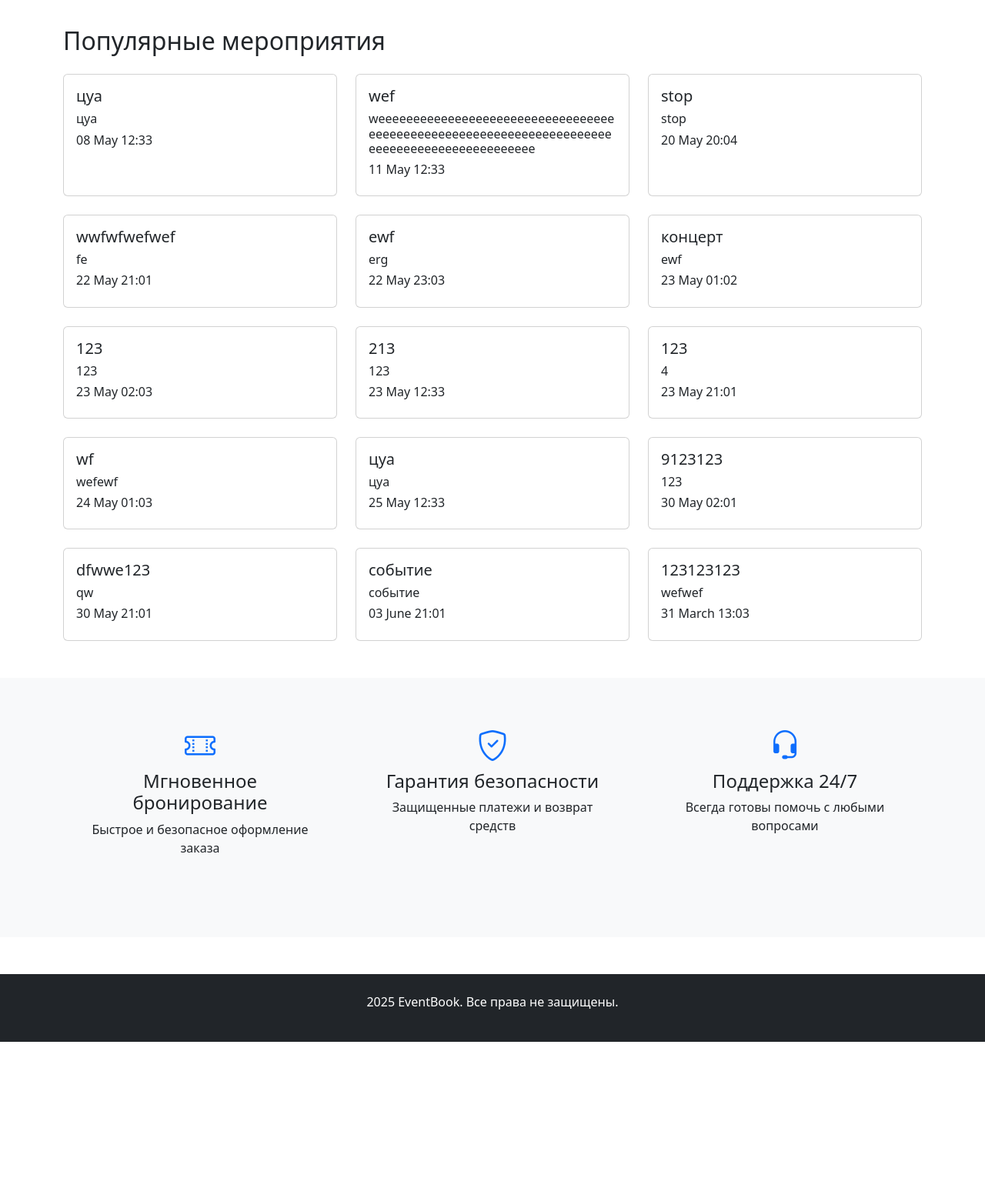
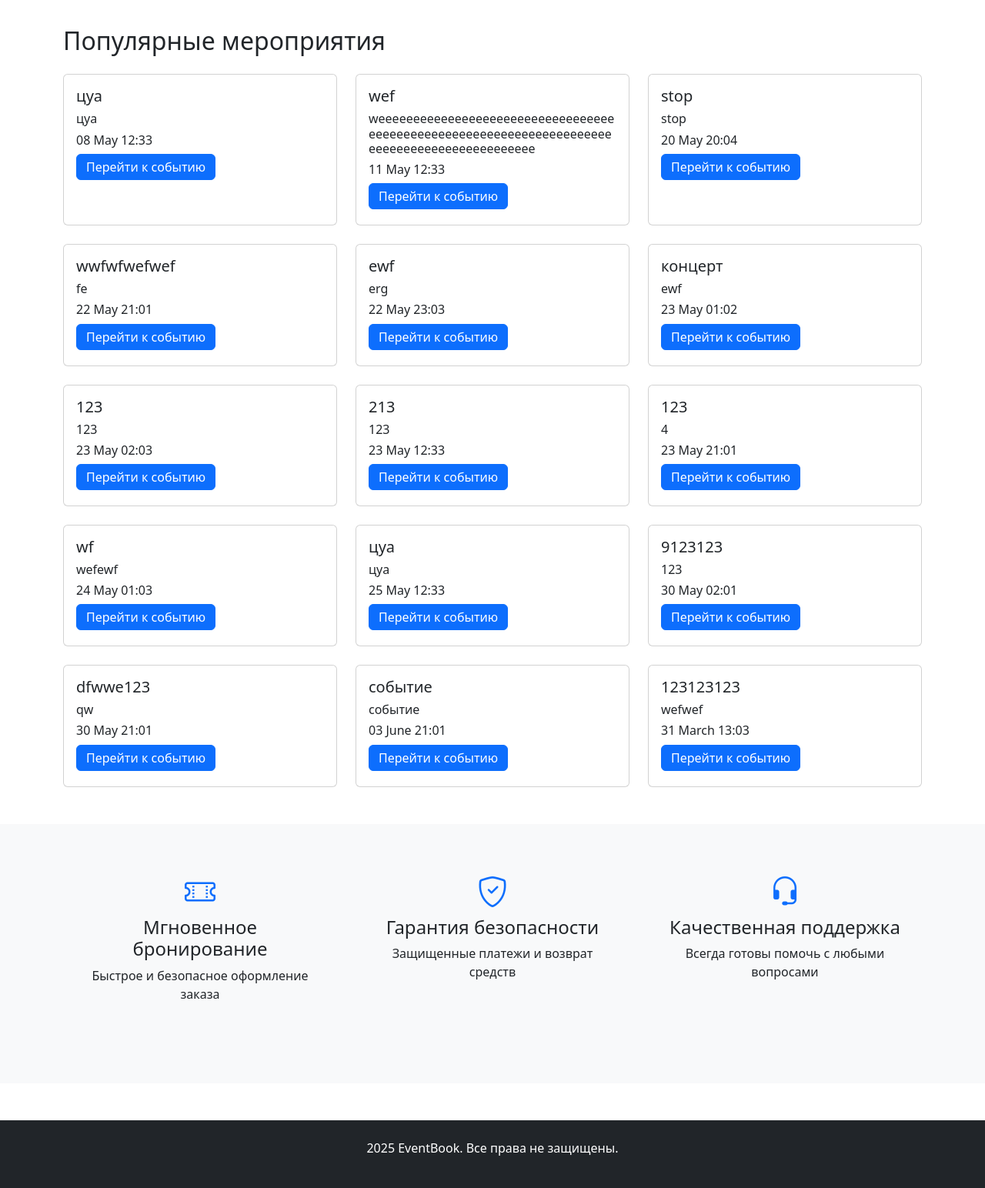
Before and after one commit to NotAKes/mybooking, a Flask app: page / in a window 1280 px wide. Shown: the part 470-2014 px from the top of the page at 77% size. Before the commit the page ends 1824 px from the top, so only its background shows below. Run offline with Flask 3, Linux system fonts and the light colour scheme; data comes from the database, SQL or seed files in the repository; both versions use the stored data as it was after the commit.

Commit message:
user blueprint

```diff
--- a/main.py
+++ b/main.py
@@ -7,16 +7,28 @@ from forms.create_event import CreateEvent
 from data.users import User
 from data import db_session
 from forms.login import LoginForm
-
+import flask
 
 app = Flask(__name__)
 app.config['SECRET_KEY'] = 'yandexlyceum_secret_key'
 upload_folder = os.path.join('static', 'uploads')
 app.config['UPLOAD'] = upload_folder
 
+user_blueprint = flask.Blueprint(
+    'user_blueprint',
+    __name__,
+    template_folder='templates'
+)
+
+api_blueprint = flask.Blueprint(
+    'api_blueprint',
+    __name__,
+    template_folder='templates'
+)
 
 def main():
     db_session.global_init("db/database.db")
+    app.register_blueprint(user_blueprint)
     app.run()
 
 
@@ -30,7 +42,7 @@ def load_user(user_id):
     return db_sess.query(User).get(user_id)
 
 
-@app.route("/")
+@user_blueprint.route("/")
 def index():
     db_sess = db_session.create_session()
     events = sorted(db_sess.query(Event).all(), key=lambda a: a.start_date)
@@ -38,7 +50,7 @@ def index():
     return render_template("index.html", events=events)
 
 
-@app.route('/register', methods=['GET', 'POST'])
+@user_blueprint.route('/register', methods=['GET', 'POST'])
 def register():
     form = RegisterForm()
     if form.validate_on_submit():
@@ -61,7 +73,7 @@ def register():
     return render_template('register.html', title='Регистрация', form=form)
 
 
-@app.route('/login', methods=['GET', 'POST'])
+@user_blueprint.route('/login', methods=['GET', 'POST'])
 def login():
     form = LoginForm()
     if form.validate_on_submit():
@@ -76,7 +88,7 @@ def login():
     return render_template('login.html', title='Авторизация', form=form)
 
 
-@app.route('/logout')
+@user_blueprint.route('/logout')
 @login_required
 def logout():
     logout_user()
@@ -84,7 +96,7 @@ def logout():
 
 
 
-@app.route('/event/create', methods=['GET', 'POST'])
+@user_blueprint.route('/event/create', methods=['GET', 'POST'])
 @login_required
 def create_event():
     got_id = current_user.get_id()
@@ -109,11 +121,17 @@ def create_event():
         return redirect('/')
     return render_template('create_event.html', title='Создание мероприятия', form=form)
 
-@app.route('/profile')
+@user_blueprint.route('/profile')
 @login_required
 def profile():
     return render_template('create_event.html', title='Ваш профиль', form=[])
+    # TODO
 
+
+@user_blueprint.route('/event/<int:id>', methods=['GET', 'POST'])
+@login_required
+def get_event_id():
+    return render_template('index.html', title='id', form=[])
 
 if __name__ == '__main__':
     main()
--- a/templates/base.html
+++ b/templates/base.html
@@ -12,7 +12,7 @@
 <body>
     <nav class="navbar navbar-expand-lg navbar-dark bg-dark">
         <div class="container">
-            <a class="navbar-brand" href="{{ url_for('index') }}">EventBook</a>
+            <a class="navbar-brand" href="{{ url_for('user_blueprint.index') }}">EventBook</a>
             <button class="navbar-toggler" type="button" data-bs-toggle="collapse" data-bs-target="#navbarNav">
                 <span class="navbar-toggler-icon"></span>
             </button>
@@ -20,17 +20,17 @@
                 <ul class="navbar-nav ms-auto">
                     {% if current_user.is_authenticated %}
                         <li class="nav-item">
-                            <a class="nav-link" href="{{ url_for('index') }}">Профиль</a>
+                            <a class="nav-link" href="{{ url_for('user_blueprint.index') }}">Профиль</a>
                         </li>
                         <li class="nav-item">
-                            <a class="nav-link" href="{{ url_for('logout') }}">Выйти</a>
+                            <a class="nav-link" href="{{ url_for('user_blueprint.logout') }}">Выйти</a>
                         </li>
                      {% else %}
                         <li class="nav-item">
-                            <a class="nav-link" href="{{ url_for('login') }}">Вход</a>
+                            <a class="nav-link" href="{{ url_for('user_blueprint.login') }}">Вход</a>
                         </li>
                         <li class="nav-item">
-                            <a class="nav-link" href="{{ url_for('register') }}">Регистрация</a>
+                            <a class="nav-link" href="{{ url_for('user_blueprint.register') }}">Регистрация</a>
                         </li>
                      {% endif %}
                 </ul>
--- a/templates/index.html
+++ b/templates/index.html
@@ -15,12 +15,14 @@
         <h2 class="mb-4">Популярные мероприятия</h2>
         <div class="row row-cols-1 row-cols-md-3 g-4">
             {% for event in events %}
+            {% set navigation = event.id %}
                 <div class="col">
                     <div class="card h-100 event-card">
                         <div class="card-body">
                             <h5 class="card-title">{{ event.name }}</h5>
                             <h6 class="card-title">{{ event.place }}</h6>
                             <h6 class="card-title">{{ event.start_date_formatted}}</h6>
+                            <h6 class="btn btn-primary w-20 py-1 mb-1"><a class="nav-link" href="{{ url_for('user_blueprint.get_event_id', id=event.id) }}">Перейти к событию</a></h6>
                         </div>
 
                     </div>
@@ -48,8 +50,8 @@
                 <div class="col-md-4 mb-4">
                     <div class="p-3">
                         <h3><i class="bi bi-headset fs-1 text-primary"></i></h3>
-                        <h4>Поддержка 24/7</h4>
-                        <p>Всегда готовы помочь с любыми вопросами</p>
+                        <h4>Качественная поддержка</h4>
+                        <a>Всегда готовы помочь с любыми вопросами</a>
                     </div>
                 </div>
             </div>
--- a/templates/login.html
+++ b/templates/login.html
@@ -47,7 +47,7 @@
                 <i class="bi bi-box-arrow-in-right me-2"></i>Войти
             </button>
             <div class="text-center">
-                <a href="{{ url_for('register') }}" class="text-muted">Создать новый аккаунт</a>
+                <a href="{{ url_for('user_blueprint.register') }}" class="text-muted">Создать новый аккаунт</a>
             </div>
         </form>
     </div>
--- a/templates/register.html
+++ b/templates/register.html
@@ -75,7 +75,7 @@
                 <div class="alert alert-warning">{{ message }}</div>
             {% endif %}
             <div class="text-center mt-3">
-                <p>Уже есть аккаунт? <a href="{{ url_for('login') }}" class="text-decoration-none">Войти</a></p>
+                <p>Уже есть аккаунт? <a href="{{ url_for('user_blueprint.login') }}" class="text-decoration-none">Войти</a></p>
             </div>
         </form>
     </div>
```
Also changed, not shown: db/database.db.
